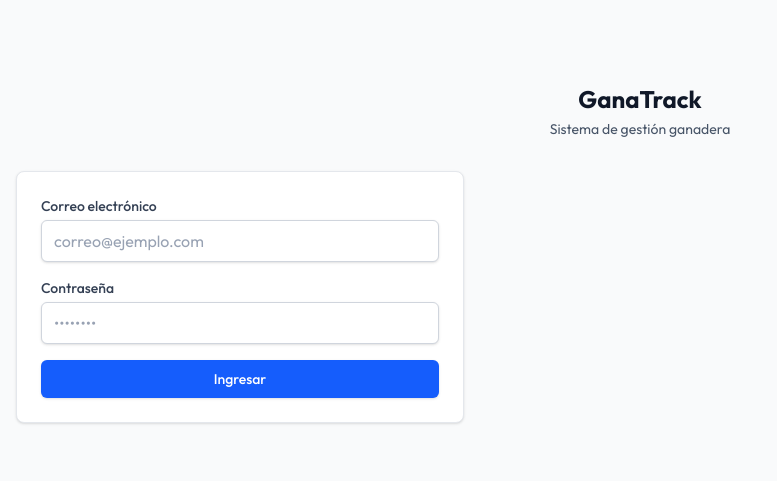
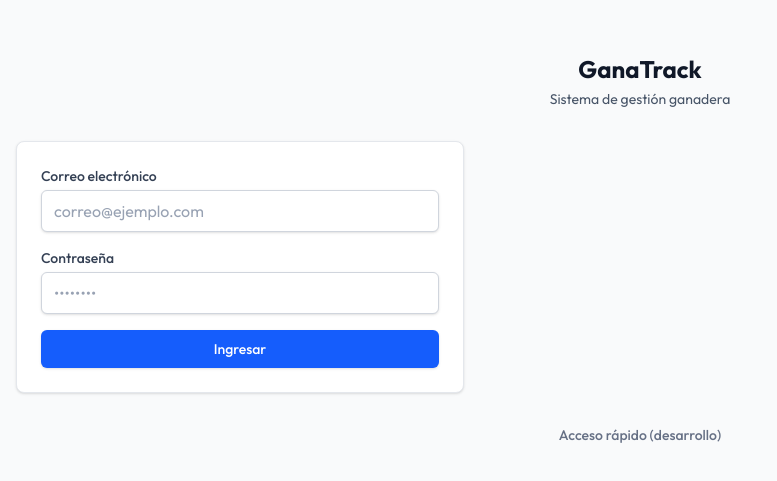
Before and after one commit to lrodriguezn/ganatrack, a Next.js app in the folder apps/web/: page /login in a window 1280 px wide. Shown: the part 147-628 px from the top of the page, without its empty margins (0-777 px from the left). Built offline with nearby package versions, Linux system fonts and the light colour scheme; no server answers.

Commit message:
fix(login): add quick access button for testing

```diff
--- a/apps/web/src/app/(auth)/login/page.tsx
+++ b/apps/web/src/app/(auth)/login/page.tsx
@@ -10,11 +10,41 @@
 'use client';
 
 import { Suspense } from 'react';
+import { useRouter } from 'next/navigation';
 import { LoginForm } from '@/modules/auth/components/login-form';
 import { useLogin } from '@/modules/auth/hooks/use-login';
+import { useAuthStore } from '@/store/auth.store';
+import { usePredioStore } from '@/store/predio.store';
+import { Button } from '@/shared/components/ui/button';
 
 function LoginContent(): JSX.Element {
+  const router = useRouter();
   const { form, error, isLoading, onSubmit } = useLogin();
+
+  // Quick access for testing - bypass login form
+  const handleQuickAccess = () => {
+    // Set mock auth state directly
+    useAuthStore.getState().setAuth({
+      accessToken: 'mock-token-admin',
+      user: {
+        id: '11111111-1111-1111-1111-111111111111',
+        email: 'admin@ganatrack.com',
+        nombre: 'Administrador',
+        rol: 'admin',
+      },
+      permissions: ['*:*', 'predios:read', 'predios:write'],
+    });
+    // Set sessionStorage for persistence
+    sessionStorage.setItem('ganatrack-auth-permissions', JSON.stringify(['*:*', 'predios:read', 'predios:write']));
+    // Set mock cookie
+    document.cookie = 'ganatrack-refresh=mock-token; path=/; max-age=604800';
+    // Set predios
+    usePredioStore.getState().setPredios([
+      { id: 1, nombre: 'Finca La Esperanza', departamento: 'Antioquia', municipio: 'Rionegro', hectares: 150.5, tipo: 'doble propósito', estado: 'activo' },
+      { id: 2, nombre: 'Hacienda El Roble', departamento: 'Cundinamarca', municipio: 'Zipaquirá', hectares: 320.0, tipo: 'lechería', estado: 'activo' },
+    ]);
+    router.push('/dashboard');
+  };
 
   return (
     <div className="w-full px-4">
@@ -30,6 +60,18 @@ function LoginContent(): JSX.Element {
 
       {/* Login form */}
       <LoginForm form={form} onSubmit={onSubmit} error={error} isLoading={isLoading} />
+
+      {/* Quick access button for testing */}
+      <div className="mt-6 text-center">
+        <Button
+          type="button"
+          variant="ghost"
+          onClick={handleQuickAccess}
+          className="text-sm text-gray-500 hover:text-gray-700 dark:text-gray-400"
+        >
+          Acceso rápido (desarrollo)
+        </Button>
+      </div>
     </div>
   );
 }
```
